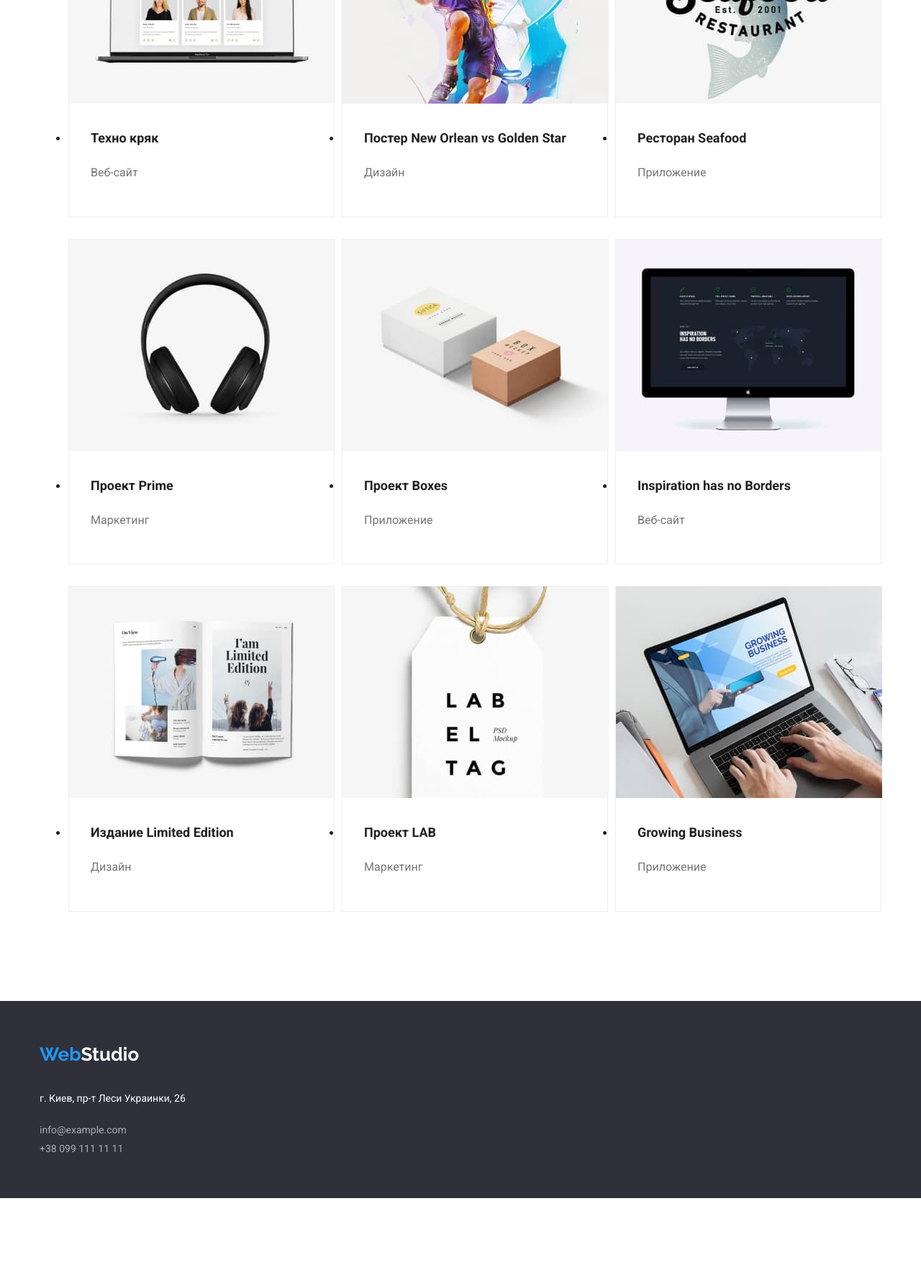
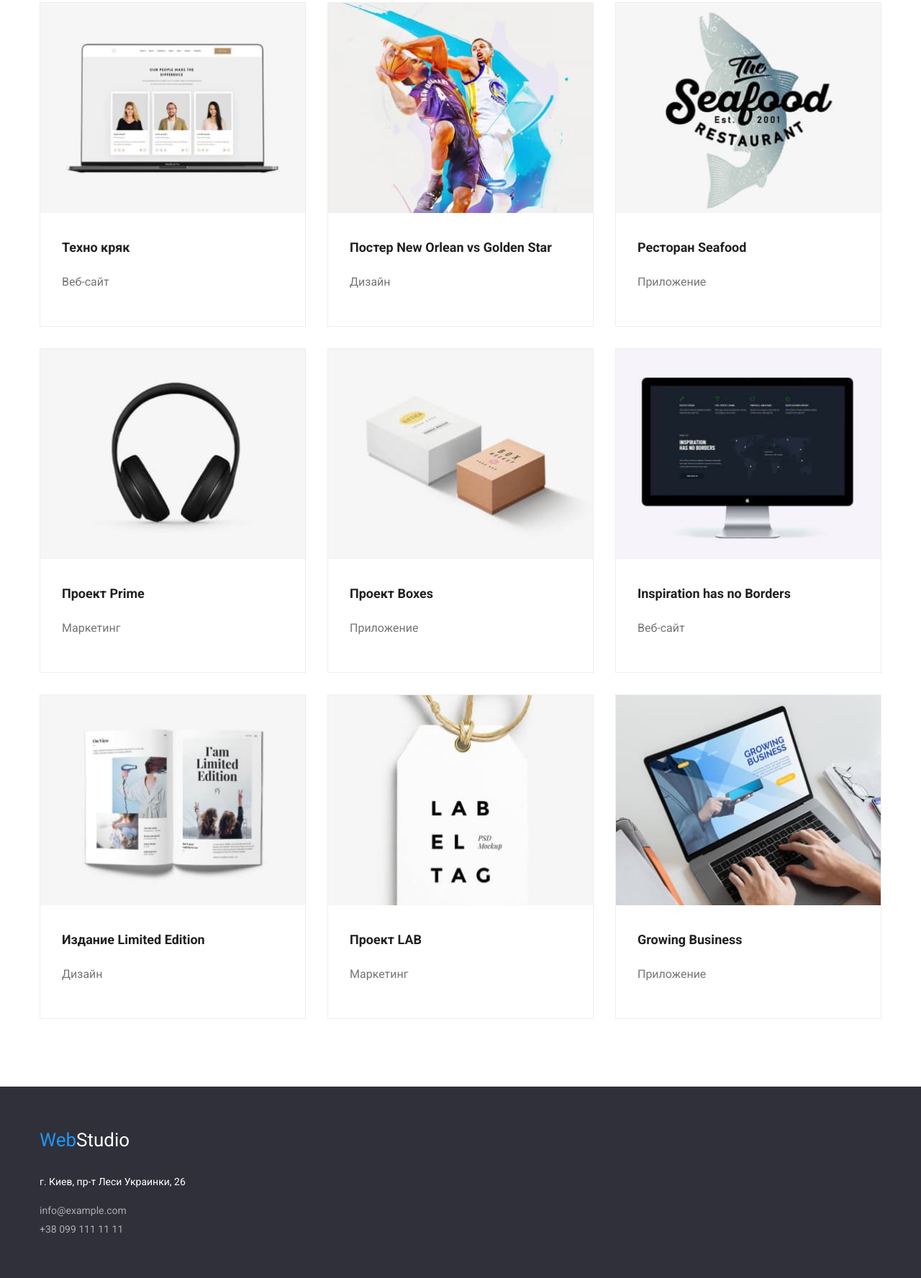
Before and after one commit to LeonidLukin/goit-markup-hw-02, a plain HTML site: page portfolio.html in a window 1280 px wide. Shown: the part 465-2241 px from the top of the page at 72% size. Before the commit the page ends 2130 px from the top, so only its background shows below. Drawn offline with nearby package versions, Linux system fonts and the light colour scheme; a script that the page names is missing.

Commit message:
update Footer, Works, Team style sections

```diff
--- a/css/style.css
+++ b/css/style.css
@@ -1,6 +1,5 @@
 /* #region Global styles */
 
-/* Global styles */
 :root {
   /* colors */
   --text-color: #212121;
@@ -18,6 +17,7 @@ body {
 
 .link {
   text-decoration: none;
+  list-style: none;
 
   font-size: 14px;
   line-height: 1.2;
@@ -28,9 +28,13 @@ body {
 a.active {
   color: var(--btn-active);
 }
+
 /* #endregion Global styles */
 
 /* #region Header */
+:visited {
+  color: var(--black);
+}
 .container {
   width: 1170px;
   align-items: center;
@@ -51,7 +55,7 @@ a.active {
   color: var(--btn-active);
 }
 
-.logo > span {
+.logo>span {
   color: var(--black);
 }
 
@@ -64,7 +68,7 @@ a.active {
   margin-right: 40px;
 }
 
-.nav-link > .link {
+.nav-link>.link {
   display: flex;
   padding-top: 20px;
   padding-bottom: 20px;
@@ -87,20 +91,21 @@ a.active {
   list-style: none;
 }
 
-.auth-nav-link > a {
+.auth-nav-link>a {
   letter-spacing: 0.02em;
   font-weight: 500;
   color: #757575;
   text-decoration: none;
 }
 
-.auth-nav .link + .link {
+.auth-nav .link+.link {
   margin-right: 30px;
 }
 
-.auth-nav .link + .link {
+.auth-nav .link+.link {
   padding-left: 50px;
 }
+
 /* #endregion Header */
 
 /* #region Hero*/
@@ -133,17 +138,10 @@ a.active {
   background-color: var(--btn-active);
   color: var(--white);
 }
+
 /* #endregion Hero*/
 
 /* #region Benefits */
-/* .section {
-  width: 1170px;
-  margin: 0 auto;
-} */
-.section-title {
-  text-transform: uppercase;
-  margin-top: 2em;
-}
 
 .benefits-list {
   display: flex;
@@ -151,12 +149,15 @@ a.active {
   margin: 0;
   list-style: none;
 }
+
 .benefit-item {
   width: 270px;
 }
+
 .benefit-item:not(:last-child) {
   padding-right: 30px;
 }
+
 .benefit-title {
   margin: 0 0 10px 0;
 
@@ -168,27 +169,19 @@ a.active {
 
   color: #212121;
 }
+
 /* стиль цвета для параграфов */
 .benefit-descr {
   font-size: 14px;
   line-height: 1.7;
   color: #757575;
 }
+
 /* #endregion Benefits */
 
 /* #region Activity */
-/* activity style */
-.wrapper {
-  width: 1170px;
-  margin: 0 auto;
-}
-.activity_box {
-  justify-content: center;
-}
 
-/* style for all titles */
 .title {
-  margin: 0;
   text-align: center;
   font-size: 36px;
   line-height: 1.2;
@@ -197,46 +190,48 @@ a.active {
   color: var(--black);
 }
 
-.activity_list {
+.activity-list {
+  margin: 50px auto 90px auto;
   display: flex;
-  margin: 0;
   padding: 0;
 }
-.activity_item {
-  /* list-style-type: none; */
-  margin: 50px auto 90px auto;
+
+.activity-item {
+  margin: 0 auto;
   width: 370px;
 }
+
 .activity_item:not(last-child) {
   padding-right: 30px;
 }
+
 /* #endregion Activity */
 
 /* #region Team */
-/* our team styles */
+
 .team {
   padding: 94px 0 94px 0;
   background-color: #f5f4fa;
 }
-.team_box {
-  width: 1170px;
-  margin: 0 auto;
-}
-.team_list {
+
+.team-list {
   display: flex;
   justify-content: space-between;
   padding: 0;
   margin: 50px 0 0 0;
 }
-.team_card {
+
+.team-card {
   box-shadow: rgba(0, 0, 0, 0.24) 0px 2px 4px;
   list-style: none;
 }
-.team_card > img {
+
+.team-card>img {
   width: 270px;
   display: block;
 }
-.card_wrapper {
+
+.card-wrapper {
   padding: 30px;
 
   border-radius: 0 0 4px 4px;
@@ -244,6 +239,7 @@ a.active {
 
   background-color: var(--white);
 }
+
 .team_member_name {
   margin: 0 0 10px 0;
 
@@ -253,68 +249,16 @@ a.active {
 
   color: #212121;
 }
+
 .team-member-subtitle {
   font-weight: 400;
   font-size: 16px;
   line-height: 1.2;
 }
+
 /* #endregion Team */
 
-/* #region Footer */
-/* footer styles */
-.footer {
-  padding: 60px 0 60px 0;
-
-  display: flex;
-  justify-content: center;
-
-  background-color: #2f303a;
-}
-.footer_wrapper {
-  width: 1170px;
-  margin: 0 auto;
-}
-.logo_footer {
-  text-decoration: none;
-  font-size: 26px;
-  font-family: "Oswald", sans-serif;
-  font-family: "Raleway", sans-serif;
-
-  color: var(--btn-active);
-}
-.logo_footer > span {
-  color: var(--white);
-}
-.footer_address {
-  margin: 20px 0 0 0;
-  line-height: 1.7;
-  display: flex;
-  flex-direction: column;
-}
-.footer_contact {
-  color: var(--white);
-  font-size: 14px;
-  font-style: normal;
-}
-.mail,
-.phone,
-.location {
-  opacity: 0.6;
-}
-.footer_address_loc a {
-  text-decoration: none;
-  color: var(--white);
-}
-.footer_address_loc a:hover {
-  color: var(--btn-active);
-}
-.mail {
-  margin: 9px 0 9px 0;
-}
-/* #endregion Footer */
-
-/* #region Portfolio */
-/* PORTFOLIO STYLE*/
+/* #region Filter */
 .filter-btn {
   font-family: inherit;
   font-size: 16px;
@@ -329,9 +273,11 @@ a.active {
   transition: 0.5s;
   color: var(--white);
 }
+
 .filter-box {
   text-align: center;
 }
+
 .filter-list {
   display: flex;
   justify-content: center;
@@ -339,44 +285,55 @@ a.active {
   margin: 0;
   padding: 0;
 }
+
 .filter-link {
   list-style: none;
   margin: 94px 0 50px 0;
 }
+
 .filter-link:not(last-child) {
   margin-right: 8px;
 }
+
 .filter-btn {
   padding: 6px 20px;
   border: none;
   background-color: var(--btn-bg-color);
 }
+
 .filter-btn:hover,
 .filter-btn:focus {
   cursor: pointer;
 }
+
 /* #endregion Portfolio */
 
-/* #region Works */
-/* LIST STYLE */
-
+/* #region  Works */
 .works-list {
-  width: 1170px;
-  margin: 0 auto;
   display: flex;
   flex-wrap: wrap;
-  justify-content: space-between;
+  padding: 0;
 }
+
 .work-link {
-  width: 370px;
+  width: calc((100% - 60px) / 3);
+  margin-right: 30px;
   margin-bottom: 30px;
-  justify-content: space-between;
   border: 1px solid #eeeeee;
+}
+
+.work-link:nth-child(3n) {
+  margin-right: 0;
+}
+
+.work-link:nth-last-child(-n + 3) {
+  margin-bottom: 0;
 }
 
 .works {
   margin: 0 auto 94px auto;
 }
+
 .works-title {
   margin: 0 0 10px 0;
 
@@ -386,19 +343,83 @@ a.active {
 
   color: #212121;
 }
+
 .works-subtitle {
   font-size: 16px;
   line-height: 1.8;
   color: #757575;
 }
-.work-link > img {
-  width: 370px;
+
+.work-link>img {
+  /* width: 370px; */
+  width: 100%;
+
   display: block;
 }
+
 .work-title {
   padding: 30px;
   border-radius: 0 0 4px 4px;
   text-align: left;
   background-color: var(--white);
 }
-/* #endregion Works */
+
+/* #endregion */
+
+/* #region Footer */
+.footer {
+  padding: 60px 0 60px 0;
+
+  background-color: #2f303a;
+}
+.logo-footer {
+  text-decoration: none;
+  font-size: 26px;
+
+  color: var(--btn-active);
+}
+
+.logo-footer>span {
+  color: var(--white);
+}
+
+.footer-address {
+  margin: 20px 0 0 0;
+  line-height: 1.7;
+  display: flex;
+  flex-direction: column;
+}
+
+.footer-contact {
+  color: var(--white);
+  font-size: 14px;
+  font-style: normal;
+}
+
+.footer-contact:hover,
+.footer-contact:focus{
+  display: block;
+  color: var(--btn-active);
+  transition: 0.3s;
+}
+
+.mail,
+.phone,
+.location {
+  opacity: 0.6;
+}
+
+.footer-address-loc a {
+  text-decoration: none;
+  color: var(--white);
+}
+
+.footer-address-loc a:hover {
+  color: var(--btn-active);
+}
+
+.mail {
+  margin: 9px 0 9px 0;
+}
+
+/* #endregion Footer */
--- a/portfolio.html
+++ b/portfolio.html
@@ -57,68 +57,69 @@
                     <button type="button" class="filter-btn">Маркетинг</button>
                 </li>
             </ul>
-        <!-- </section> -->
+        </section>
 
 <!-- OUR WORK COLLECTION STYLE -->
-    <!-- <section class="works section"> -->
+    <section class="works section">
+        <div class="container">
             <ul class="works-list">
-            <li class="work-link">
+                <li class="work-link link link">
                     <img src="./images/out-works/w1.jpg" alt="web site work">
                     <div class="work-title">
                         <h2 class="works-title">Техно кряк</h2>
                         <p class="works-subtitle subTitle indent">Веб-сайт</p>
                     </div>
                 </li>
-            <li class="work-link">
+                <li class="work-link link">
                     <img src="./images/out-works/w2.jpg" alt="design work">
                     <div class="work-title">
                         <h2 class="works-title">Постер New Orlean vs Golden Star</h2>
                         <p class="works-subtitle subTitle indent">Дизайн</p>
                     </div>
                 </li>
-            <li class="work-link">
+                <li class="work-link link">
                     <img src="./images/out-works/w3.jpg" alt="application work Seafood">
                     <div class="work-title">
                         <h2 class="works-title">Ресторан Seafood</h2>
                         <p class="works-subtitle subTitle indent">Приложение</p>
                     </div>
                 </li>
-            <li class="work-link">
+                <li class="work-link link">
                     <img src="./images/out-works/w4.jpg" alt="marketing work">
                     <div class="work-title">
                         <h2 class="works-title">Проект Prime</h2>
                         <p class="works-subtitle subTitle indent">Маркетинг</p>
                     </div>
                 </li>
-            <li class="work-link">
+                <li class="work-link link">
                     <img src="./images/out-works/w5.jpg" alt="application work Boxes">
                     <div class="work-title">
                         <h2 class="works-title">Проект Boxes</h2>
                         <p class="works-subtitle subTitle indent">Приложение</p>
                     </div>
                 </li>
-            <li class="work-link">
+                <li class="work-link link">
                     <img src="./images/out-works/w6.jpg" alt="web site work">
                     <div class="work-title">
                         <h2 class="works-title">Inspiration has no Borders</h2>
                         <p class="works-subtitle subTitle indent">Веб-сайт</p>
                     </div>
                 </li>
-            <li class="work-link">
+                <li class="work-link link">
                     <img src="./images/out-works/w7.jpg" alt="design work Limited Edition">
                     <div class="work-title">
                         <h2 class="works-title">Издание Limited Edition</h2>
                         <p class="works-subtitle subTitle indent">Дизайн</p>
                     </div>
                 </li>
-            <li class="work-link">
+                <li class="work-link link">
                     <img src="./images/out-works/w8.jpg" alt="Marketing work project LAB">
                     <div class="work-title">
                         <h2 class="works-title">Проект LAB</h2>
                         <p class="works-subtitle subTitle indent">Маркетинг</p>
                     </div>
                 </li>
-            <li class="work-link">
+                <li class="work-link link">
                     <img src="./images/out-works/w9.jpg" alt="application work Growing Business">
                     <div class="work-title">
                         <h2 class="works-title">Growing Business</h2>
@@ -127,17 +128,19 @@
                 </li>
 
             </ul>
+        </div>
     </section>
     </main>
 
-    <footer class="footer">
-        <div class="footer_wrapper">
-            <a href="./index.html" class="logo_footer ">Web<span>Studio</span> </a>
+    <!-- section footer -->
+    <footer class="section footer">
+        <section class="container">
+            <a href="./index.html" class="logo-footer ">Web<span>Studio</span> </a>
 
-            <address class="footer_address">
-                <p class="footer_address_loc footer_contact indent"><a href="https://www.google.com/maps/place/%D0%B1%D1%83%D0%BB.+%D0%9B%D0%B5%D1%81%D0%B8+%D0%A3%D0%BA%D1%80%D0%B0%D0%B8%D0%BD%D0%BA%D0%B8,+26,+%D0%9A%D0%B8%D0%B5%D0%B2,+%D0%A3%D0%BA%D1%80%D0%B0%D0%B8%D0%BD%D0%B0,+02000/@50.4265807,30.5383858,17z/data=!3m1!4b1!4m5!3m4!1s0x40d4cf0e033ecbe9:0x57a4dffefec77da0!8m2!3d50.4265807!4d30.5383858" target="_blank"  rel="noopener noreferrer">г. Киев, пр-т Леси Украинки, 26</a></p>
-                <a class="footer_contact mail link" href="mailto:info@example.com">info@example.com</a>
-                <a class="footer_contact phone link" href="tel:+380991111111">+38 099 111 11 11</a>
+            <address class="footer-address">
+                <p class="footer-address-loc footer-contact link"><a href="https://www.google.com/maps/place/%D0%B1%D1%83%D0%BB.+%D0%9B%D0%B5%D1%81%D0%B8+%D0%A3%D0%BA%D1%80%D0%B0%D0%B8%D0%BD%D0%BA%D0%B8,+26,+%D0%9A%D0%B8%D0%B5%D0%B2,+%D0%A3%D0%BA%D1%80%D0%B0%D0%B8%D0%BD%D0%B0,+02000/@50.4265807,30.5383858,17z/data=!3m1!4b1!4m5!3m4!1s0x40d4cf0e033ecbe9:0x57a4dffefec77da0!8m2!3d50.4265807!4d30.5383858" target="_blank"  rel="noopener noreferrer">г. Киев, пр-т Леси Украинки, 26</a></p>
+                <a class="footer-contact link mail" href="mailto:info@example.com">info@example.com</a>
+                <a class="footer-contact link phone" href="tel:+380991111111">+38 099 111 11 11</a>
             </address>
         </div>
     </footer>
```
Also changed, not shown: index.html (+31 -27 lines). Lines whose indentation alone changed are shown as unchanged.
